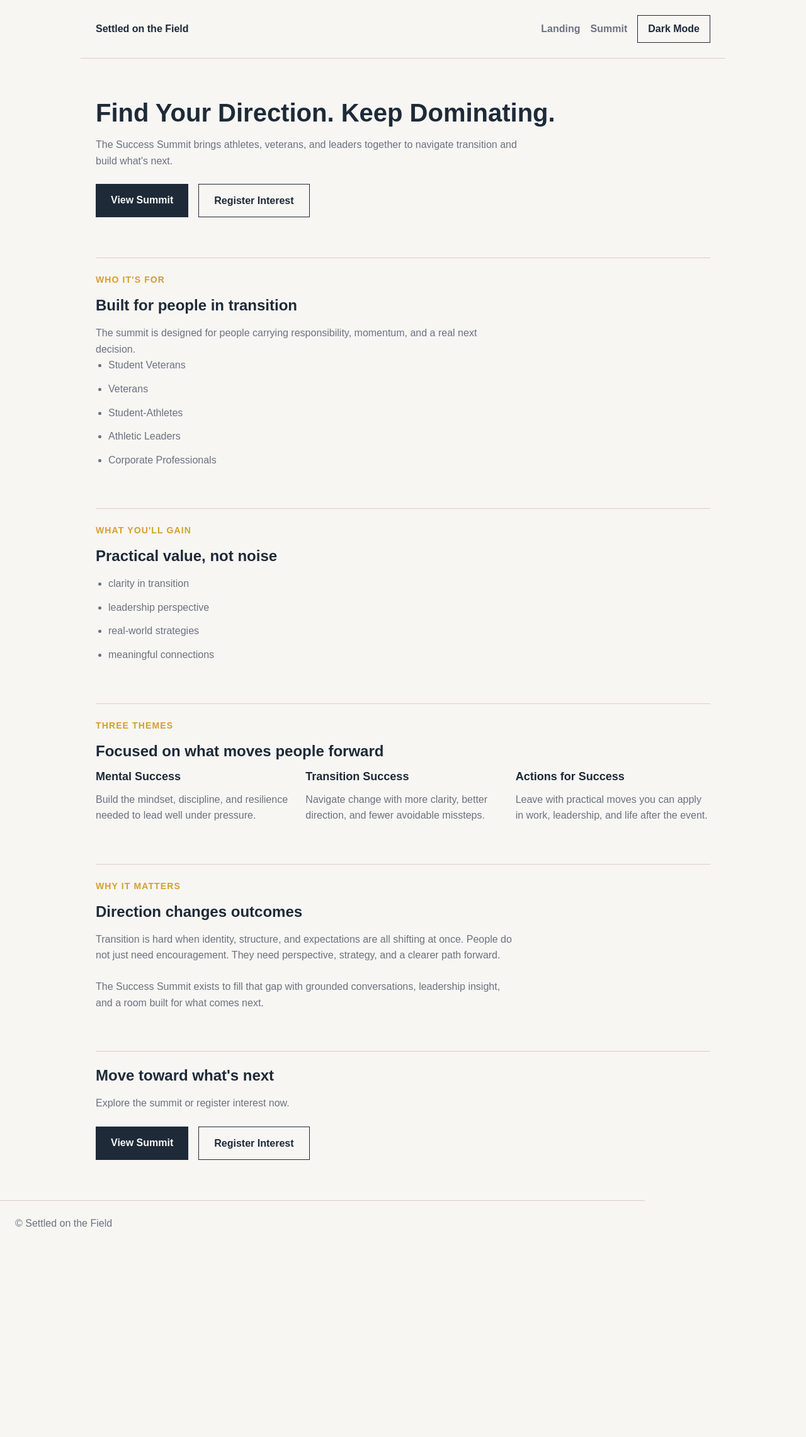
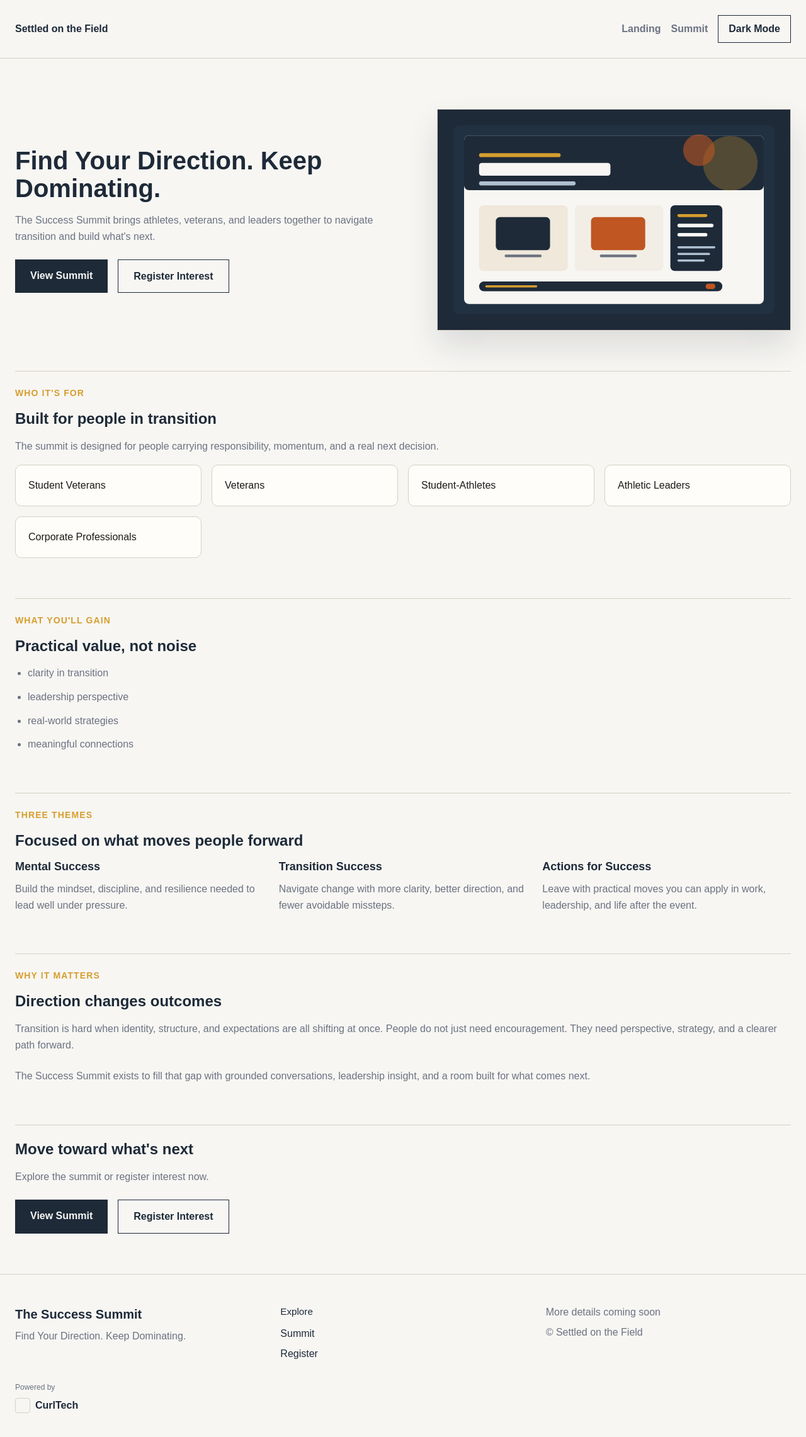
Before and after one commit to gacurl/settled-field-platform, a Next.js app: page / in a window 1280 px wide. Shown: the top 2282 px of the page at 63% size. Before the commit the page ends 1979 px from the top, so only its background shows below. Built offline with nearby package versions, Linux system fonts and the light colour scheme.

Commit message:
Issue 6-5: add visual polish and footer structure

```diff
--- a/app/globals.css
+++ b/app/globals.css
@@ -17,7 +17,9 @@
   --space-6: 1.5rem;
   --space-8: 2rem;
   --space-12: 3rem;
-  --content-width: 64rem;
+  --space-16: 4rem;
+  --content-width: 86rem;
+  --copy-width: 56rem;
 }
 
 [data-theme="dark"] {
@@ -79,6 +81,10 @@ a:hover {
   margin: 0 auto;
   padding-left: var(--space-6);
   padding-right: var(--space-6);
+}
+
+.page-wrapper--hero {
+  width: 100%;
 }
 
 .shell-header,
@@ -160,16 +166,94 @@ a:hover {
 
 .shell-footer {
   border-top: 1px solid var(--color-border);
+  color: var(--color-muted);
+}
+
+.shell-footer__inner {
+  padding-top: var(--space-6);
+  padding-bottom: var(--space-6);
+}
+
+.shell-footer__brand,
+.shell-footer__meta {
+  display: grid;
+  gap: 0.5rem;
+}
+
+.shell-footer__title {
+  margin: 0;
+  color: var(--color-primary);
+  font-size: 1.25rem;
+}
+
+.shell-footer__tagline,
+.shell-footer__contact,
+.shell-footer__copyright {
+  margin: 0;
+  color: var(--color-muted);
+}
+
+.shell-footer__grid {
+  display: grid;
+  grid-template-columns: 1fr 1fr 1fr;
+  gap: 2rem;
+  align-items: start;
+}
+
+.shell-footer__nav-title {
+  margin: 0 0 0.75rem;
+  color: var(--color-primary);
+  font-size: 0.95rem;
+}
+
+.shell-footer__links {
+  display: grid;
+  gap: 0.5rem;
+  padding: 0;
+  margin: 0;
+  list-style: none;
+}
+
+.shell-footer__powered-by {
+  display: grid;
+  gap: 0.5rem;
+}
+
+.shell-footer__powered-label {
+  margin: 0;
+  font-size: 0.75rem;
+  color: var(--color-muted);
+}
+
+.shell-footer__powered-brand {
+  display: flex;
+  align-items: center;
+  gap: 0.5rem;
+  color: var(--color-primary);
+  font-weight: 600;
+}
+
+.shell-footer__logo-placeholder {
+  width: 24px;
+  height: 24px;
+  border: 1px solid var(--color-border);
+  border-radius: 4px;
 }
 
 .public-page {
+  width: 100%;
   display: grid;
   gap: var(--space-8);
 }
 
 .public-section {
+  width: 100%;
   padding-top: var(--space-8);
   padding-bottom: var(--space-8);
+}
+
+.public-section--hero {
+  padding-top: var(--space-12);
 }
 
 .public-section--bordered {
@@ -202,10 +286,14 @@ a:hover {
 
 .public-section__body,
 .public-section__list {
-  max-width: 42rem;
+  max-width: var(--copy-width);
   margin: 0;
   color: var(--color-muted);
   line-height: 1.6;
+}
+
+.public-section__copy {
+  max-width: 64rem;
 }
 
 .public-section__list {
@@ -223,11 +311,73 @@ a:hover {
   margin-top: var(--space-6);
 }
 
+.public-section__body--wide {
+  max-width: none;
+  width: 100%;
+}
+
 .public-actions {
   display: flex;
   flex-wrap: wrap;
   gap: var(--space-4);
   margin-top: var(--space-6);
+}
+
+.public-hero {
+  display: grid;
+  gap: var(--space-8);
+  align-items: center;
+}
+
+.public-hero__content {
+  max-width: var(--copy-width);
+}
+
+.public-hero__media,
+.public-image-band {
+  width: 100%;
+}
+
+.public-image-frame {
+  overflow: hidden;
+  border: 1px solid var(--color-border);
+  background: var(--color-surface);
+}
+
+.public-image-frame img {
+  display: block;
+  width: 100%;
+  height: auto;
+}
+
+.public-image-frame--hero {
+  box-shadow: 0 24px 48px rgba(17, 24, 39, 0.12);
+}
+
+.public-image-frame--band {
+  margin-top: var(--space-6);
+}
+
+.audience-grid {
+  display: grid;
+  width: 100%;
+  grid-template-columns: repeat(auto-fit, minmax(240px, 1fr));
+  gap: 1rem;
+  margin-top: 1rem;
+}
+
+.audience-grid--full {
+  max-width: none;
+  width: 100%;
+}
+
+.audience-card {
+  padding: 1.25rem;
+  border: 1px solid var(--color-border);
+  border-radius: 10px;
+  background: var(--color-surface);
+  color: var(--color-text);
+  font-weight: 500;
 }
 
 .public-button,
@@ -257,6 +407,46 @@ a:hover {
 .public-link:hover {
   border-color: var(--color-secondary);
   color: var(--color-secondary);
+}
+
+@media (min-width: 900px) {
+  .public-hero {
+    grid-template-columns: minmax(0, 1.05fr) minmax(20rem, 0.95fr);
+    gap: var(--space-12);
+  }
+}
+
+@media (max-width: 720px) {
+  .page-wrapper {
+    padding-left: var(--space-4);
+    padding-right: var(--space-4);
+  }
+
+  .shell-header {
+    flex-direction: column;
+    align-items: flex-start;
+  }
+
+  .shell-header__actions {
+    width: 100%;
+    justify-content: space-between;
+    flex-wrap: wrap;
+  }
+
+  .nav-list {
+    flex-wrap: wrap;
+  }
+
+  .public-section__title {
+    font-size: 2.25rem;
+  }
+}
+
+@media (max-width: 768px) {
+  .shell-footer__grid {
+    grid-template-columns: 1fr;
+    text-align: left;
+  }
 }
 
 .public-theme-grid {
--- a/app/page.tsx
+++ b/app/page.tsx
@@ -1,15 +1,18 @@
 import Link from "next/link";
+import Image from "next/image";
 
 export default function HomePage() {
   return (
     <div className="public-page">
-      <section className="public-section">
+      <section className="public-section public-section--hero">
+        <div className="public-hero page-wrapper--hero">
+          <div className="public-hero__content">
             <h1 className="public-section__title">
               Find Your Direction. Keep Dominating.
             </h1>
             <p className="public-section__body">
-          The Success Summit brings athletes, veterans, and leaders together to
-          navigate transition and build what&apos;s next.
+              The Success Summit brings athletes, veterans, and leaders
+              together to navigate transition and build what&apos;s next.
             </p>
             <div className="public-actions">
               <Link className="public-button" href="/summit">
@@ -19,22 +22,37 @@ export default function HomePage() {
                 Register Interest
               </Link>
             </div>
+          </div>
+
+          <div className="public-hero__media">
+            <div className="public-image-frame public-image-frame--hero">
+              <Image
+                alt="Summit visual showing a structured event presentation with three focus areas."
+                height="1000"
+                src="/success-summit-hero.svg"
+                width="1600"
+              />
+            </div>
+          </div>
+        </div>
       </section>
 
       <section className="public-section public-section--bordered">
         <p className="public-section__eyebrow">Who It&apos;s For</p>
         <h2 className="public-section__heading">Built for people in transition</h2>
+        <div className="public-section__copy">
           <p className="public-section__body">
-          The summit is designed for people carrying responsibility, momentum,
-          and a real next decision.
+            The summit is designed for people carrying responsibility,
+            momentum, and a real next decision.
           </p>
-        <ul className="public-section__list">
-          <li>Student Veterans</li>
-          <li>Veterans</li>
-          <li>Student-Athletes</li>
-          <li>Athletic Leaders</li>
-          <li>Corporate Professionals</li>
-        </ul>
+        </div>
+        <div className="audience-grid audience-grid--full">
+          <div className="audience-card">Student Veterans</div>
+          <div className="audience-card">Veterans</div>
+          <div className="audience-card">Student-Athletes</div>
+          <div className="audience-card">Athletic Leaders</div>
+          <div className="audience-card">Corporate Professionals</div>
+        </div>
       </section>
 
       <section className="public-section public-section--bordered">
@@ -79,12 +97,12 @@ export default function HomePage() {
       <section className="public-section public-section--bordered">
         <p className="public-section__eyebrow">Why It Matters</p>
         <h2 className="public-section__heading">Direction changes outcomes</h2>
-        <p className="public-section__body">
+        <p className="public-section__body public-section__body--wide">
           Transition is hard when identity, structure, and expectations are all
           shifting at once. People do not just need encouragement. They need
           perspective, strategy, and a clearer path forward.
         </p>
-        <p className="public-section__body public-section__body--spaced">
+        <p className="public-section__body public-section__body--spaced public-section__body--wide">
           The Success Summit exists to fill that gap with grounded
           conversations, leadership insight, and a room built for what comes
           next.
--- a/components/footer.tsx
+++ b/components/footer.tsx
@@ -1,7 +1,43 @@
+import Link from "next/link";
+
 export function Footer() {
   return (
-    <div className="shell-footer page-wrapper">
-      © Settled on the Field
+    <div className="shell-footer">
+      <div className="page-wrapper shell-footer__inner">
+        <div className="shell-footer__grid">
+          <div className="shell-footer__brand">
+            <h2 className="shell-footer__title">The Success Summit</h2>
+            <p className="shell-footer__tagline">
+              Find Your Direction. Keep Dominating.
+            </p>
+          </div>
+
+          <nav aria-label="Footer">
+            <p className="shell-footer__nav-title">Explore</p>
+            <ul className="shell-footer__links">
+              <li>
+                <Link href="/summit">Summit</Link>
+              </li>
+              <li>
+                <Link href="/register">Register</Link>
+              </li>
+            </ul>
+          </nav>
+
+          <div className="shell-footer__meta">
+            <p className="shell-footer__contact">More details coming soon</p>
+            <p className="shell-footer__copyright">© Settled on the Field</p>
+          </div>
+
+          <div className="shell-footer__powered-by">
+            <p className="shell-footer__powered-label">Powered by</p>
+            <div className="shell-footer__powered-brand">
+              <div className="shell-footer__logo-placeholder" />
+              <span>CurlTech</span>
+            </div>
+          </div>
+        </div>
+      </div>
     </div>
   );
 }
```
Also changed, not shown: app/summit/page.tsx (+17 -1 lines), public/success-summit-hero.svg (added), public/success-summit-overview.svg (added). Lines whose indentation alone changed are shown as unchanged.
